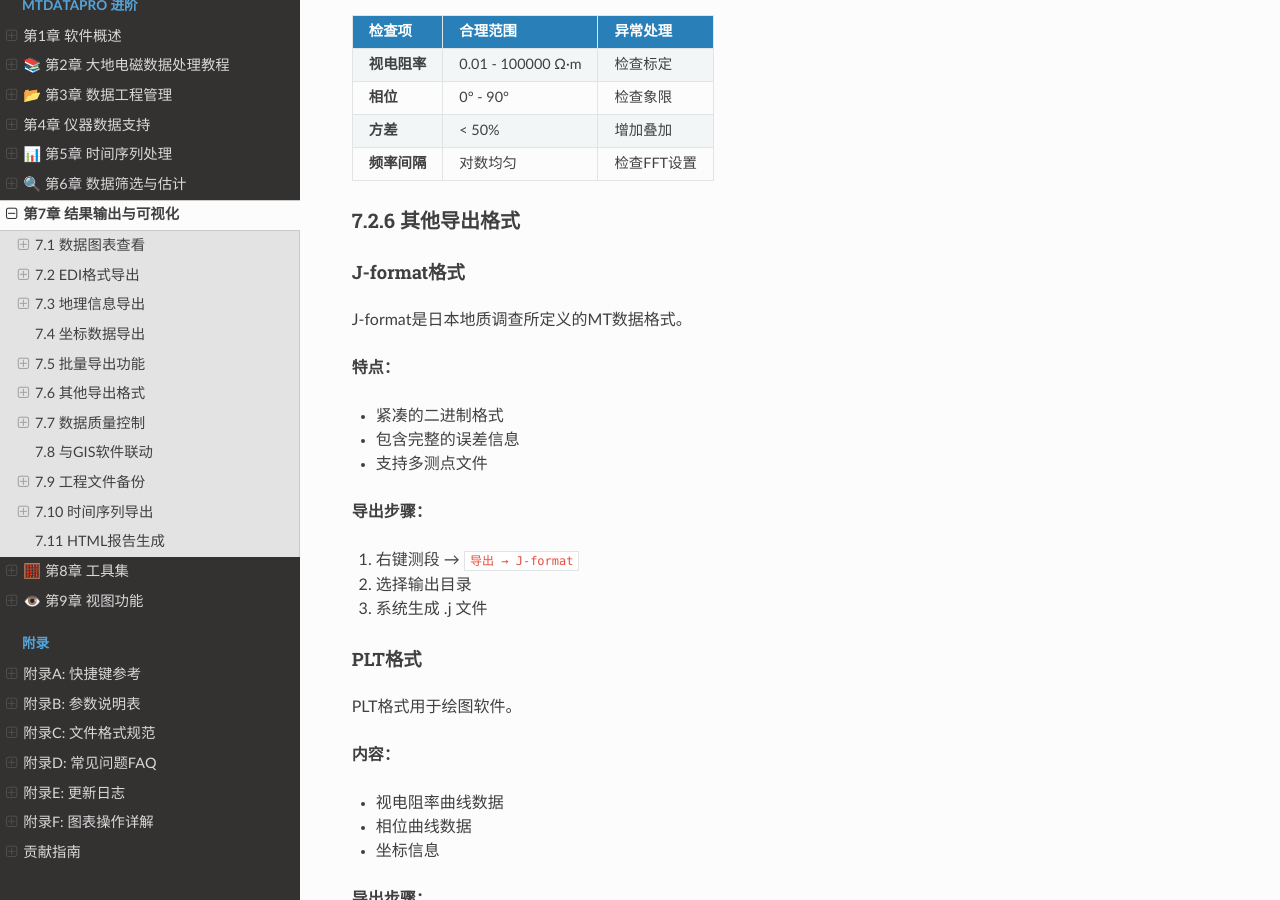
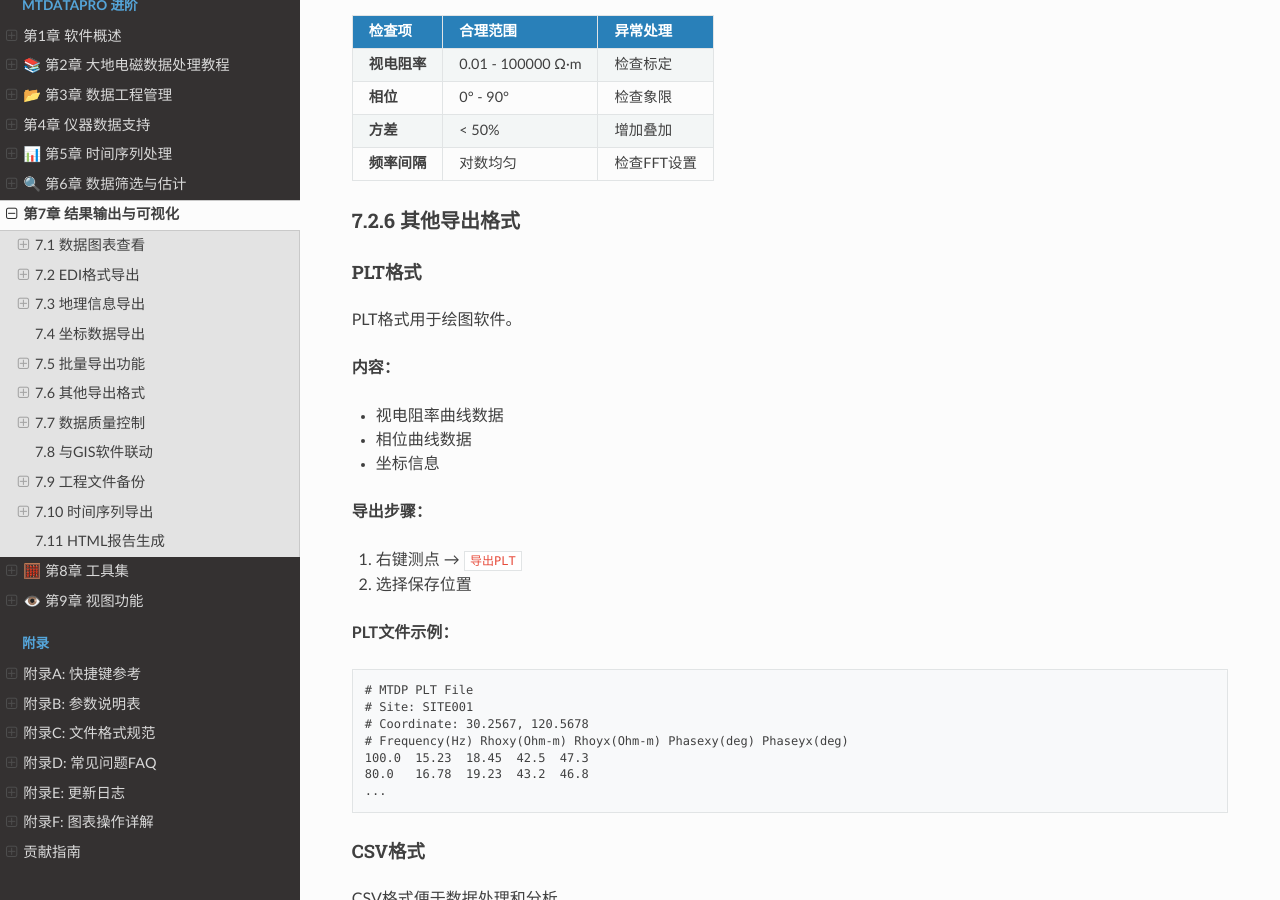
Before and after one commit to EMWPJ/MTDataPro-docs, a Sphinx documentation site: the page built from source/chapters/chapter7.md, in a window 1280 px wide and 900 px high, scrolled down 9522 px. Built offline with Sphinx 7.4.7 and the Read the Docs theme 3.1.0, drawn with Linux system fonts in a browser that asks for light colours.

Commit message:
fix: 删除不存在的J-format导出功能

```diff
--- a/source/chapters/chapter7.md
+++ b/source/chapters/chapter7.md
@@ -331,20 +331,6 @@ graph TB
 
 ### 7.2.6 其他导出格式
 
-#### J-format格式
-
-J-format是日本地质调查所定义的MT数据格式。
-
-**特点：**
-- 紧凑的二进制格式
-- 包含完整的误差信息
-- 支持多测点文件
-
-**导出步骤：**
-1. 右键测段 → `导出 → J-format`
-2. 选择输出目录
-3. 系统生成 .j 文件
-
 #### PLT格式
 
 PLT格式用于绘图软件。
```
